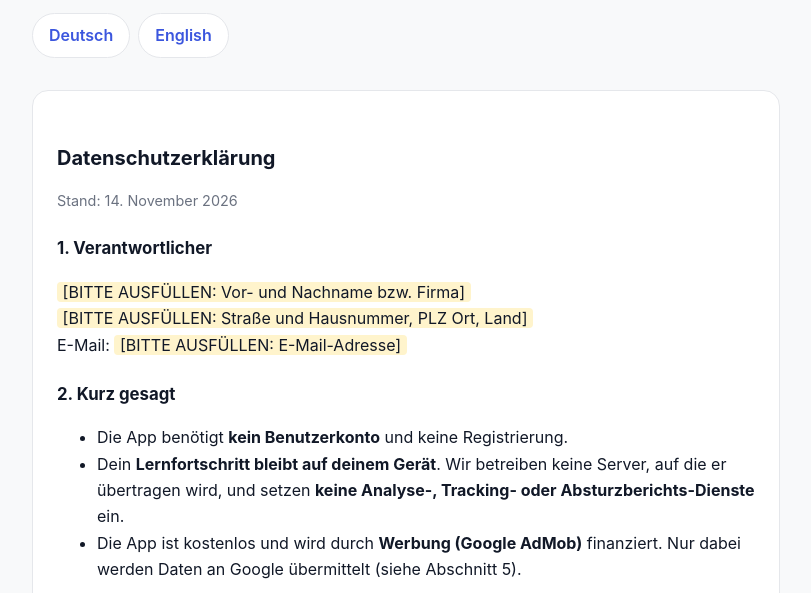
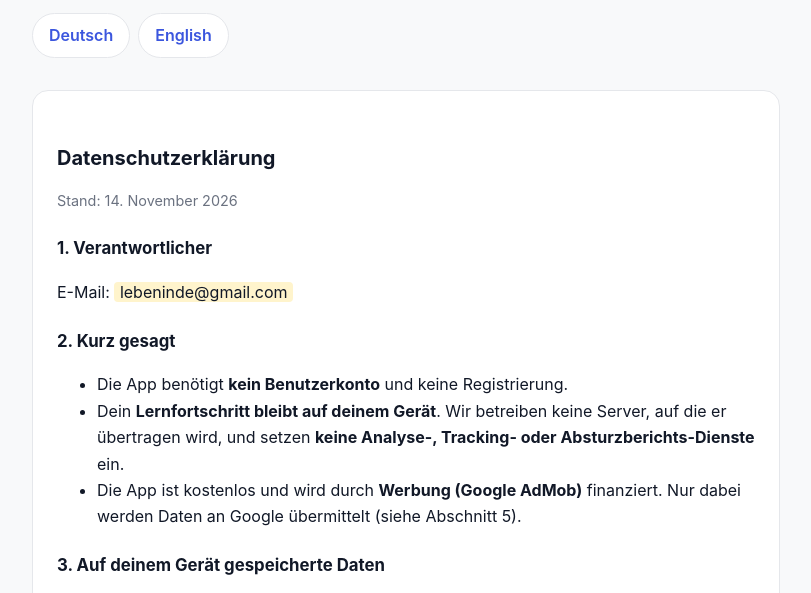
Before and after one commit to ali-bouali/lid-privacy-polica, a plain HTML site: page index.html in a window 1280 px wide. Shown: the part 133-726 px from the top of the page, without its empty margins (234-1045 px from the left). Drawn offline with Linux system fonts and the light colour scheme.

Commit message:
Update contact information and footer in index.html

```diff
--- a/index.html
+++ b/index.html
@@ -48,9 +48,7 @@
 
 <h3>1. Verantwortlicher</h3>
 <p>
-  <span class="todo">[BITTE AUSFÜLLEN: Vor- und Nachname bzw. Firma]</span><br>
-  <span class="todo">[BITTE AUSFÜLLEN: Straße und Hausnummer, PLZ Ort, Land]</span><br>
-  E-Mail: <span class="todo">[BITTE AUSFÜLLEN: E-Mail-Adresse]</span>
+  E-Mail: <span class="todo">lebeninde@gmail.com</span>
 </p>
 
 <h3>2. Kurz gesagt</h3>
@@ -111,7 +109,7 @@
 <p>Wir passen diese Erklärung an, wenn sich die App oder die Rechtslage ändert. Es gilt die jeweils hier veröffentlichte Fassung.</p>
 
 <h3>15. Kontakt</h3>
-<p>Fragen zum Datenschutz: <span class="todo">[BITTE AUSFÜLLEN: E-Mail-Adresse]</span></p>
+<p>Fragen zum Datenschutz: <span class="todo">lebeninde@gmail.com</span></p>
 </section>
 
 <!-- ===================================================== ENGLISH ===================================================== -->
@@ -187,7 +185,7 @@
 <p>Privacy questions: <span class="todo">[PLEASE FILL IN: email address]</span></p>
 </section>
 
-<footer>© 2026 <span class="todo">[BITTE AUSFÜLLEN / PLEASE FILL IN]</span> · <a href="index.html">Support &amp; Impressum</a></footer>
+<footer>© 2026 <span class="todo">Impressum</span> · <a href="index.html">Support &amp; Impressum</a></footer>
 </main>
 </body>
 </html>
```
